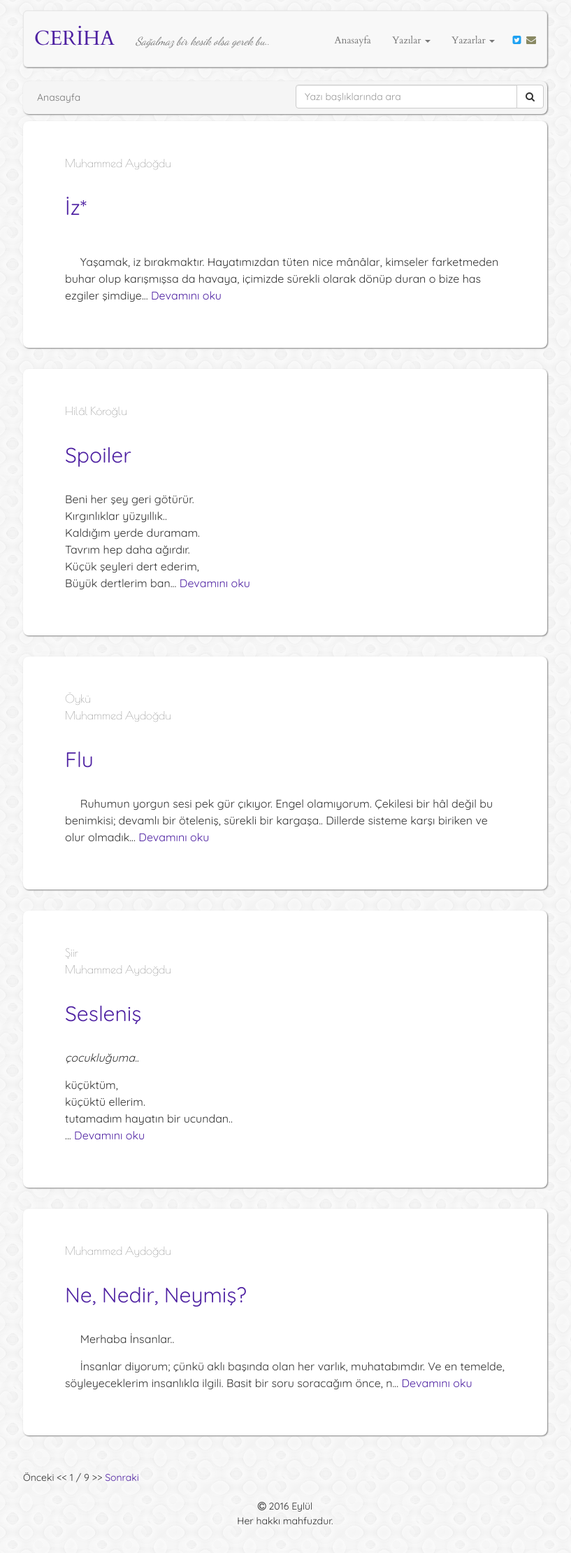
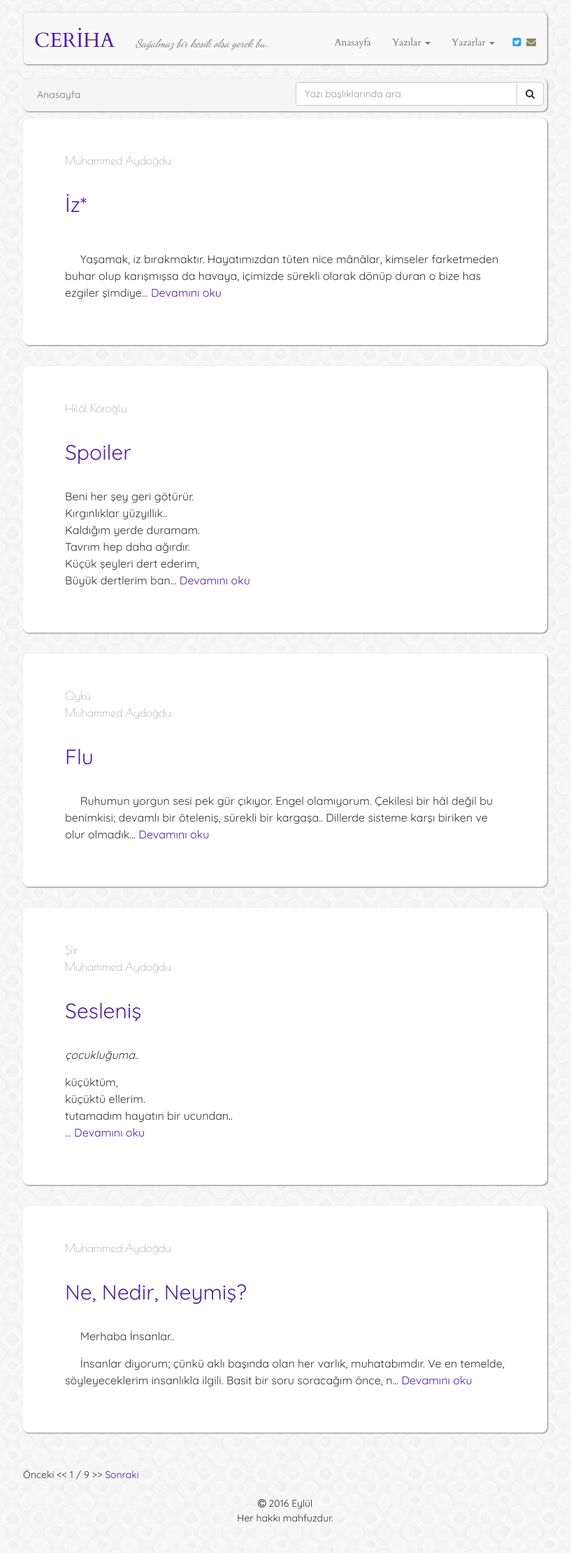
Before and after one commit to muhammedaydogdu/muhammedaydogdu.github.io, a Jekyll site: the page built from index.html, in a window 1280 px wide. Shown: the whole page at 70% size, without its empty margins (232-1049 px from the left). Built offline with Jekyll 4.4.1, drawn with Linux system fonts in a browser that asks for light colours; some web fonts are replaced; the list of posts is cut into pages by our own code.

Commit message:
Update style.css

```diff
--- a/css/style.css
+++ b/css/style.css
@@ -36,9 +36,9 @@
 }
 
 .container .navbar {
-  margin-top: 15px;
+  margin-top: 17px;
   font-family: "Cardo", "Times New Roman", serif;
-  padding: 12px 0 5px 0;
+  padding: 13px 0 2px 0;
   box-shadow: 1px 1px 2px grey;
   border-radius: 6px;
 }
@@ -60,7 +60,7 @@
 .navbar .navbar-text {
   font-size: 16px;
   margin-top: 19px;
-  margin-bottom: 19px;
+  margin-bottom: 15px;
   font-family: "Dancing Script", "Times New Roman", serif;
 }
 
```
